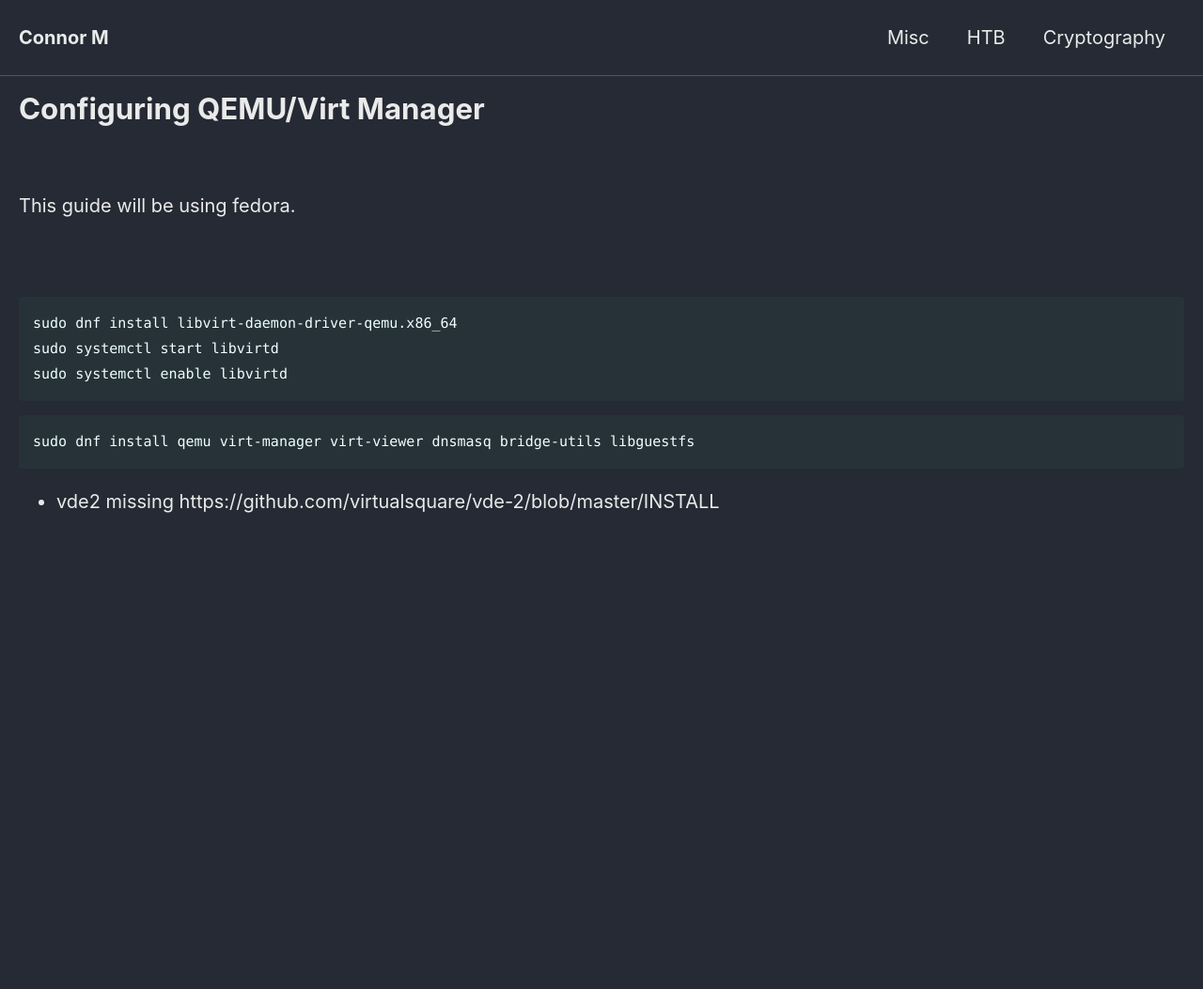
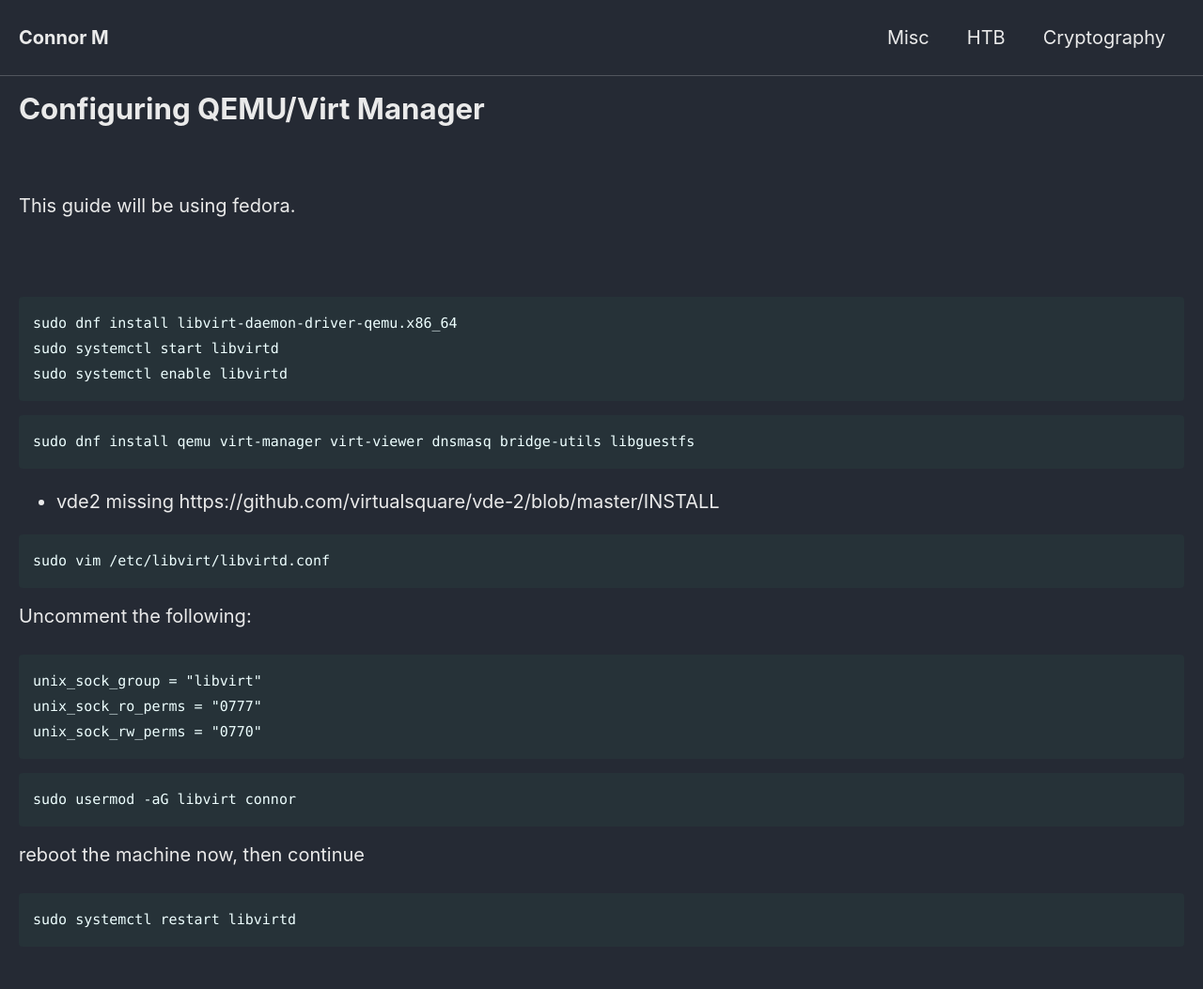
Before and after one commit to Connor-McCartney/Connor-McCartney.github.io, a Jekyll site: the page built from _pages/misc/qemu.md, in a window 1280 px wide. Shown: the whole page at 94% size. Built offline with Jekyll 4.4.1, drawn with Linux system fonts in a browser that asks for light colours; cached includes are drawn as plain includes; before the commit the page ends 900 px from its top, so only the background shows below that.

Commit message:
Update qemu.md

````diff
--- a/_pages/misc/qemu.md
+++ b/_pages/misc/qemu.md
@@ -20,3 +20,25 @@ sudo dnf install qemu virt-manager virt-viewer dnsmasq bridge-utils libguestfs
 ```
 
 * vde2 missing https://github.com/virtualsquare/vde-2/blob/master/INSTALL
+
+```
+sudo vim /etc/libvirt/libvirtd.conf
+```
+
+Uncomment the following:
+
+```
+unix_sock_group = "libvirt"
+unix_sock_ro_perms = "0777"
+unix_sock_rw_perms = "0770"
+```
+
+```
+sudo usermod -aG libvirt connor
+```
+
+reboot the machine now, then continue
+
+```
+sudo systemctl restart libvirtd
+```
````
